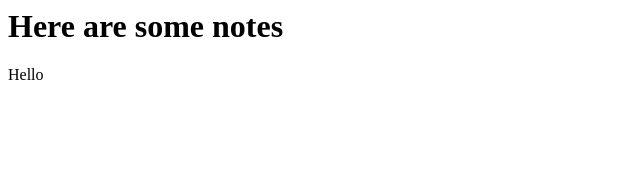
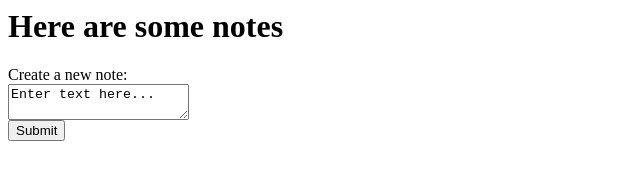
Before and after one commit to AlisonWoodman/notes, a website: page index.html in a window 1280 px wide. Shown: the whole page, without its empty margins (0-640 px from the left). Drawn offline with Linux system fonts and the light colour scheme.

Commit message:
Form and submit event listener added

```diff
--- a/controllers/note-controller.js
+++ b/controllers/note-controller.js
@@ -29,5 +29,12 @@
     exports.document.getElementById("app").innerHTML = singleNoteView.display();
   };
 
+  NoteController.prototype.detectSubmitEvent = function() {
+    document.getElementById('text').addEventListener("submit", function(submitEvent) {
+      console.log(document.getElementById("text").note.value);
+      submitEvent.preventDefault();
+    })
+  };
+
   exports.NoteController = NoteController;
 })(this);
--- a/index.html
+++ b/index.html
@@ -6,18 +6,22 @@
 
   <body>
     <h1>Here are some notes</h1>
+    <div>Create a new note:</div>
+    <div>
+      <textarea name="note" form="text">Enter text here...</textarea>
+      <form id ="text" method="get">
+        <input type="submit">
+      </form>
+    </div>
     <div id="app">
-      Hello
     </div>
-
-
 
     <script src="./src/models/note-model.js"></script>
     <script src="./src/models/note-list-model.js"></script>
 
     <script>
-    noteList = new NoteList();
-    noteList.addNote("Hi");
+      noteList = new NoteList();
+      noteList.addNote("Hi");
     </script>
 
     <script src="./src/views/note-list-view.js"></script>
@@ -27,6 +31,7 @@
     <script>
     Controller = new NoteController(noteList);
     Controller.makeUrlChangeToDisplayNoteContent();
+    Controller.detectSubmitEvent();
     </script>
   </body>
 </html>
```
